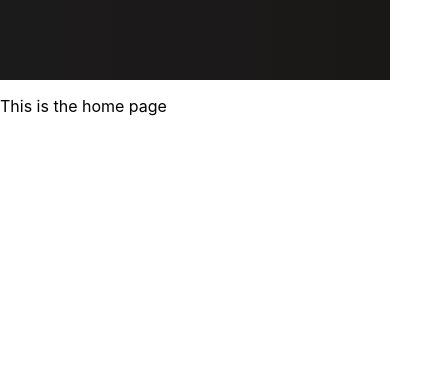
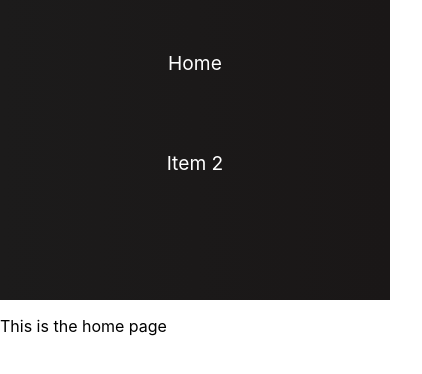
Before and after one commit to Catalin-2002/spaceappschallenge2021, a React (Create React App) app: page / in a window 390 px wide. Shown: the top 374 px of the page, 422 px wide, since content can reach past the window. Built offline with nearby package versions, Linux system fonts and the light colour scheme.

Commit message:
Modified navBar.

```diff
--- a/src/Components/NavBar/NavBar.css
+++ b/src/Components/NavBar/NavBar.css
@@ -7,12 +7,7 @@
     font-size: 1.2rem;
     position: sticky;
     top: 0;
-    z-index: 999;
-  }
-
-  .manageitLogo {
-    height: 50px;
-    width : 50px;
+    z-index: 998;
   }
 
   .navbar-container {
@@ -21,17 +16,6 @@
     align-items: center;
     height: 80px;
     max-width: 1500px;
-  }
-
-  .navbar-logo {
-    color: #fff;
-    justify-self: start;
-    margin-left: 10px;
-    cursor: pointer;
-    text-decoration: none;
-    font-size: 2rem;
-    display: flex;
-    align-items: center;
   }
 
   .fa-typo3 {
@@ -46,12 +30,13 @@
     list-style: none;
     text-align: center;
     width: 60vw;
-    justify-content: end;
+    justify-content: start;
     margin-right: 2rem;
   }
 
   .nav-item {
-    height: 80px;
+    height: 20px;
+    margin-bottom: 20px;
   }
 
   .nav-links {
@@ -69,7 +54,7 @@
   }
 
   .fa-bars {
-    color: #fff;
+    color: rgb(255, 0, 0);
   }
 
   .nav-links-mobile {
@@ -81,6 +66,14 @@
   }
 
   @media screen and (max-width: 960px) {
+    .navbar-container {
+        z-index: 999;
+      }
+
+    .navbar{
+        height: 300px;
+    }
+
     .NavbarItems {
       position: relative;
     }
@@ -89,21 +82,20 @@
       display: flex;
       flex-direction: column;
       width: 100%;
-      height: 90vh;
-      width: 60vw;
+      height: 80vh;
       position: absolute;
-      top: 80px;
-      left: -100%;
+      top: 0px;
+      right: 0%;
       opacity: 1;
-      transition: all 0.4s ease;
+      transition: all 0.6s ease;
     }
 
     .nav-menu.active {
-      background: #242222;
+      background: #0051ff;
       left: 0;
       opacity: 1;
       transition: right, all 0.4s ease;
-      z-index: 1;
+      z-index: 999;
     }
 
     .nav-links {
@@ -116,7 +108,7 @@
     .nav-links:hover {
       background-color: #fff;
       color: #242424;
-      border-radius: 0;
+      border-radius: 1;
     }
 
     .navbar-logo {
@@ -153,7 +145,7 @@
       color: #fff;
       padding: 14px 20px;
       border: 1px solid #fff;
-      transition: all 0.3s ease-out;
+      transition: all 0.8s ease-out;
     }
 
     .nav-links-mobile:hover {
--- a/src/Components/airQuality.js
+++ b/src/Components/airQuality.js
@@ -3,7 +3,6 @@ import React from 'react';
 function airQuality(){
     return(
         <div className="mainBoard">
-
             <p>
                 Testing again
             </p>
```
Also changed, not shown: public/index.html (+0 -23 lines).
